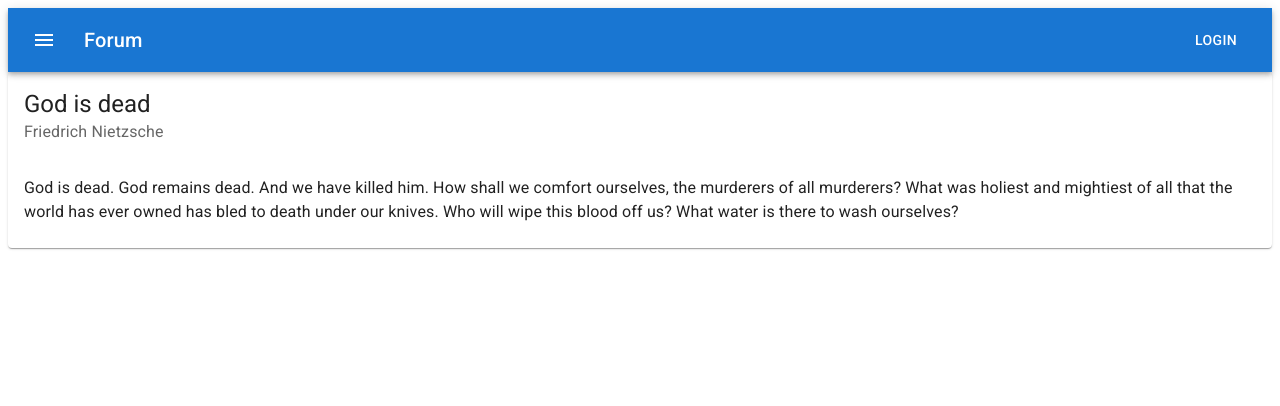
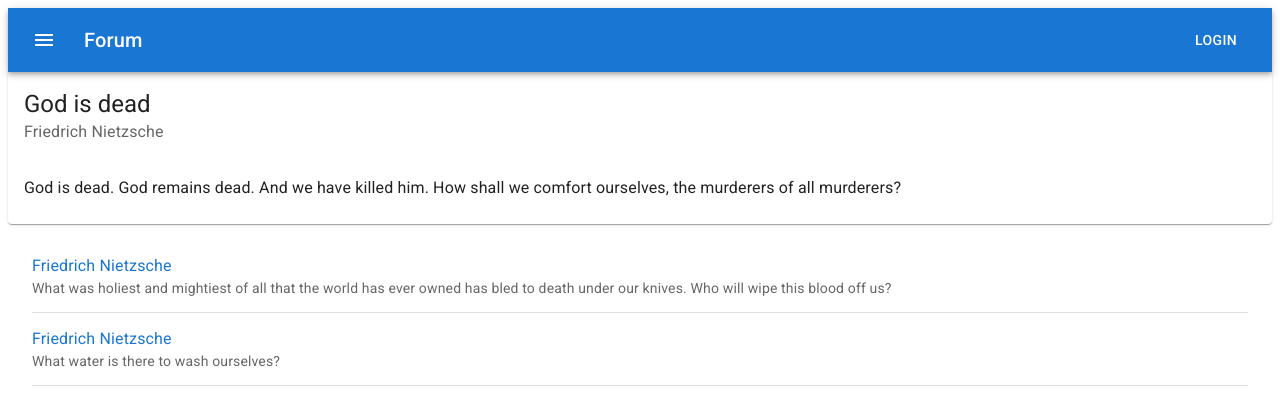
Before and after one commit to Glenn-Chiang/forum-client, a React (Vite) app: page /posts/1 in a window 1280 px wide. Shown: the top 406 px of the page. Built offline with nearby package versions, Linux system fonts and the light colour scheme.

Commit message:
Create CommentList and CommentItem on PostPage

```diff
--- /dev/null
+++ b/src/components/CommentItem.tsx
@@ -0,0 +1,22 @@
+import { Link, ListItem, ListItemText } from "@mui/material";
+import { Link as RouterLink } from "react-router";
+import { Comment } from "../data/models";
+
+export default function CommentItem({ comment }: { comment: Comment }) {
+  return (
+    <ListItem sx={{ width: "100%" }} alignItems="flex-start">
+      <ListItemText
+        primary={
+          <Link
+            component={RouterLink}
+            to={`/profiles/${comment.authorId}`}
+            underline="hover"
+          >
+            {comment.author.username}
+          </Link>
+        }
+        secondary={comment.content}
+      />
+    </ListItem>
+  );
+}
--- /dev/null
+++ b/src/components/CommentList.tsx
@@ -0,0 +1,16 @@
+import { Divider, List } from "@mui/material";
+import { Comment } from "../data/models";
+import CommentItem from "./CommentItem";
+
+export default function CommentList({comments}: {comments: Comment[]}) {
+  return (
+    <List sx={{ width: "100%" }}>
+      {comments.map((comment) => (
+        <>
+          <CommentItem key={comment.id} comment={comment} />
+          <Divider variant="middle" component={"li"} />
+        </>
+      ))}
+    </List>
+  );
+}
--- a/src/components/PostCard.tsx
+++ b/src/components/PostCard.tsx
@@ -4,7 +4,7 @@ import { Post } from "../data/models";
 export default function PostCard({ post }: { post: Post }) {
   return (
     <Card>
-      <CardHeader title={post.title} subheader={post.author.username}/>
+      <CardHeader title={post.title} subheader={post.author?.username}/>
       <CardContent>
         <Typography>{post.content}</Typography>
       </CardContent>
--- a/src/components/PostList.tsx
+++ b/src/components/PostList.tsx
@@ -8,7 +8,7 @@ export default function PostList() {
     <List sx={{ width: "100%" }}>
       {posts.map((post) => (
         <>
-          <PostItem post={post} />
+          <PostItem key={post.id} post={post} />
           <Divider variant="middle" component={"li"}/>
         </>
       ))}
--- a/src/data/models.ts
+++ b/src/data/models.ts
@@ -7,8 +7,8 @@ export interface Post {
   id: number,
   title: string,
   content: string,
-  authorId: number,
-  author: User
+  authorId?: number,
+  author?: User
 }
 
 export interface Comment {
--- a/src/pages/PostPage.tsx
+++ b/src/pages/PostPage.tsx
@@ -1,24 +1,49 @@
+import { Box, Typography } from "@mui/material";
+import CommentList from "../components/CommentList";
 import PostCard from "../components/PostCard";
-import { Post } from "../data/models";
+import { Comment, Post, User } from "../data/models";
 
 export default function PostPage() {
   // TODO: Fetch post based on id param
+  const user: User = {
+    id: 1,
+    username: "Friedrich Nietzsche",
+  };
 
   const post: Post = {
     id: 1,
     title: "God is dead",
     content:
-      "God is dead. God remains dead. And we have killed him. How shall we comfort ourselves, the murderers of all murderers? What was holiest and mightiest of all that the world has ever owned has bled to death under our knives. Who will wipe this blood off us? What water is there to wash ourselves?",
+      "God is dead. God remains dead. And we have killed him. How shall we comfort ourselves, the murderers of all murderers?",
     authorId: 1,
-    author: {
+    author: user,
+  };
+
+  const comments: Comment[] = [
+    {
       id: 1,
-      username: "Friedrich Nietzsche"
-    }
-  };
+      content: "What was holiest and mightiest of all that the world has ever owned has bled to death under our knives. Who will wipe this blood off us?",
+      authorId: 1,
+      author: user,
+    },
+    {
+      id: 2,
+      content: "What water is there to wash ourselves?",
+      authorId: 1,
+      author: user,
+    },
+  ];
 
   return (
     <>
       <PostCard post={post} />
+      <Box padding={1}>
+        {comments.length > 0 ? (
+          <CommentList comments={comments} />
+        ) : (
+          <Typography color="text.secondary">No comments</Typography>
+        )}
+      </Box>
     </>
   );
 }
```
